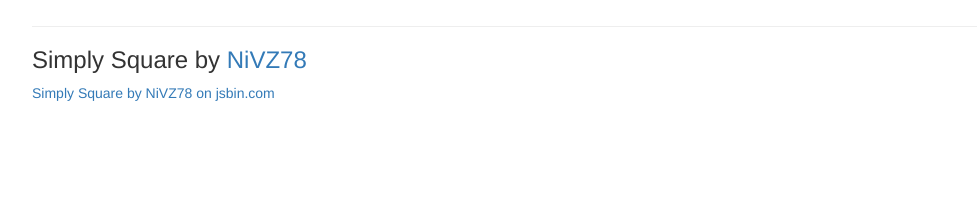
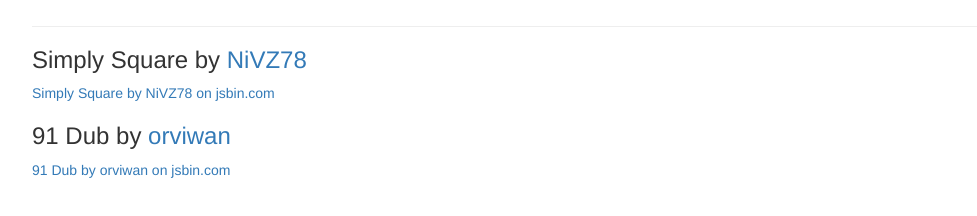
Before and after one commit to pebble/rockyjs, a website: page examples/community.html in a window 1280 px wide. Shown: the part 122-338 px from the top of the page, without its empty margins (38-1015 px from the left). Drawn offline with Linux system fonts and the light colour scheme; a script that the page names is missing.

Commit message:
Added example

```diff
--- a/examples/community.html
+++ b/examples/community.html
@@ -24,9 +24,15 @@
     <p><a class="jsbin-embed" href="http://jsbin.com/wakuha/embed?js,output&height=350px">
       Simply Square by NiVZ78 on jsbin.com
     </a></p>
-    <script src="https://static.jsbin.com/js/embed.min.js?3.35.9"></script>
+  <div>
+  <div class="community-example">
+    <h3>91 Dub by <a class="example-author" href="https://github.com/orviwan">orviwan</a></h3>
+    <p><a class="jsbin-embed" href="http://jsbin.com/jaseda/embed?js,output&height=350px">
+      91 Dub by orviwan on jsbin.com
+    </a></p>
   <div>
 </div>
+<script src="https://static.jsbin.com/js/embed.min.js?3.35.9"></script>
 <!-- build:template
 <%= github_banner %>
 /build -->
```
